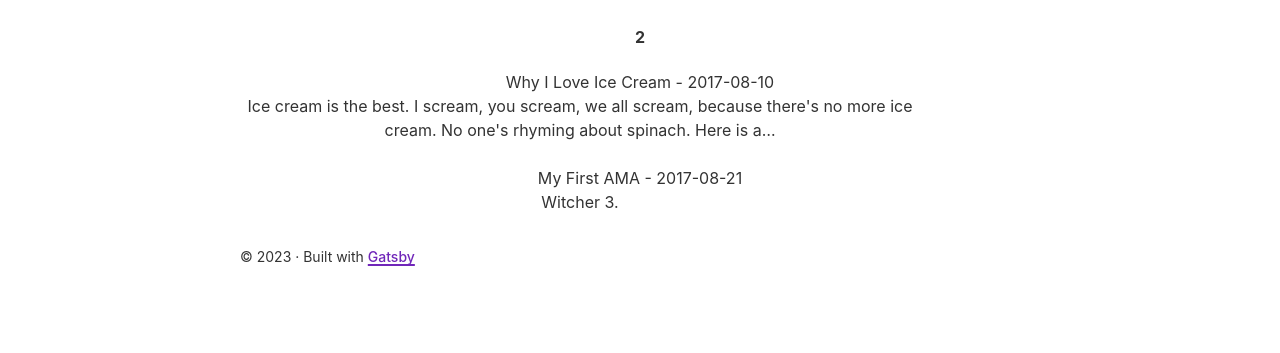
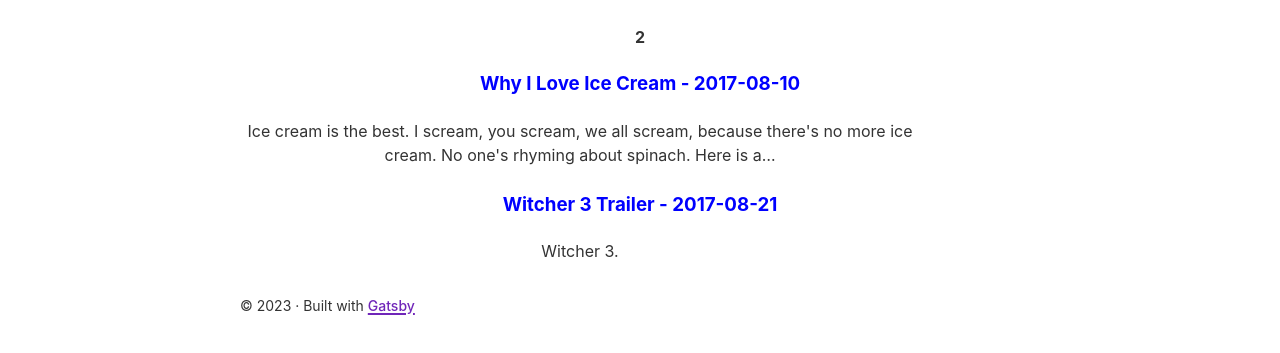
Before and after one commit to ShehanMaxwell/Maxwell-Blog---Developed-with-Gatsby, a Gatsby site in the folder gatsby-blog/: page / in a window 1280 px wide. Shown: the part 159-512 px from the top of the page. Built offline with nearby package versions, Linux system fonts and the light colour scheme; Gatsby itself is replaced by a stand-in of ours.

Commit message:
modified 6 files

```diff
--- a/gatsby-blog/gatsby-config.js
+++ b/gatsby-blog/gatsby-config.js
@@ -32,6 +32,7 @@
     },
     `gatsby-transformer-remark`,
     `gatsby-transformer-sharp`,
+    `gatsby-plugin-styled-components`,
     `gatsby-plugin-sharp`,
     {
       resolve: `gatsby-plugin-manifest`,
--- a/gatsby-blog/gatsby-node.js
+++ b/gatsby-blog/gatsby-node.js
@@ -1,42 +1,3 @@
-// const { createFilePath } = require(`gatsby-source-filesystem`)
-
-// exports.onCreateNode = ({ node, getNode, actions }) => {
-//   const { createNodeField } = actions
-//   if (node.internal.type === `MarkdownRemark`) {
-//     const slug = createFilePath({ node, getNode })
-
-//     createNodeField({
-//       node,
-//       name: `slug`,
-//       value: slug,
-//     })
-//   }
-// }
-
-// export.createPages = ({graphql, actions}) => {
-//   const {createPage} = actions
-//   return graphql(`
-//     {
-//       allMarkdownRemark {
-//         edges {
-//           node {
-//             fields {
-//               slug
-//             }
-//           }
-//         }
-//       }
-//     }
-
-//   `).then(result => {
-//     result.data.allMarkdownRemark.edges.forEach(({node})=>{
-//       createPage({
-//         path: node.fields.slug,
-//         component:
-//       })
-//     })
-//   })
-// }
 const path = require(`path`)
 const { createFilePath } = require(`gatsby-source-filesystem`)
 
@@ -57,12 +18,19 @@
   const { createPage } = actions
   return graphql(`
     {
-      allMarkdownRemark {
+      allMarkdownRemark(sort: { fields: [frontmatter___date], order: DESC }) {
         edges {
           node {
+            id
+            frontmatter {
+              description
+              title
+              date
+            }
             fields {
               slug
             }
+            excerpt
           }
         }
       }
@@ -76,7 +44,7 @@
           // Optional context data you can pass to the template component.
           slug: node.fields.slug,
         },
-      })//
+      }) //
     })
   })
 }
--- a/gatsby-blog/package.json
+++ b/gatsby-blog/package.json
@@ -5,15 +5,18 @@
   "version": "0.1.0",
   "author": "Kyle Mathews <mathews.kyle@gmail.com>",
   "dependencies": {
+    "babel-plugin-styled-components": "^2.1.4",
     "gatsby": "^5.11.0",
     "gatsby-plugin-image": "^3.11.0",
     "gatsby-plugin-manifest": "^5.11.0",
     "gatsby-plugin-sharp": "^5.11.0",
+    "gatsby-plugin-styled-components": "^6.11.0",
     "gatsby-source-filesystem": "^5.11.0",
     "gatsby-transformer-remark": "^6.11.0",
     "gatsby-transformer-sharp": "^5.11.0",
     "react": "^18.2.0",
-    "react-dom": "^18.2.0"
+    "react-dom": "^18.2.0",
+    "styled-components": "^6.0.6"
   },
   "devDependencies": {
     "prettier": "^2.8.8"
--- a/gatsby-blog/src/markdown-pages/my-first-ama.md
+++ b/gatsby-blog/src/markdown-pages/my-first-ama.md
@@ -1,5 +1,5 @@
 ---
-title: "My First AMA"
+title: "Witcher 3 Trailer"
 date: "2017-08-21"
 description: "My first AMA :)"
 ---
--- a/gatsby-blog/src/pages/index.js
+++ b/gatsby-blog/src/pages/index.js
@@ -1,9 +1,19 @@
 import * as React from "react"
 import { graphql, Link } from "gatsby"
+import styled from "styled-components"
 
 import Layout from "../components/layout"
 import Seo from "../components/seo"
 import * as styles from "../components/index.module.css"
+
+const BlogLink = styled(Link)`
+  text-decoration: none;
+`
+
+const BlogTitle = styled.h3`
+  margin-bottom: 20px;
+  color: blue;
+`
 
 const links = [
   {
@@ -77,9 +87,11 @@
         <h4>{data.allMarkdownRemark.totalCount}</h4>
         {data.allMarkdownRemark.edges.map(({ node }) => (
           <div key={node.id}>
-            <span>
-              {node.frontmatter.title} - {node.frontmatter.date}
-            </span>
+            <BlogLink to={node.fields.slug}>
+              <BlogTitle>
+                {node.frontmatter.title} - {node.frontmatter.date}
+              </BlogTitle>
+            </BlogLink>
             <p>{node.excerpt}</p>
           </div>
         ))}
@@ -102,6 +114,9 @@
             title
             date
           }
+          fields {
+            slug
+          }
           excerpt
         }
       }
```
Also changed, not shown: 1 other file.
